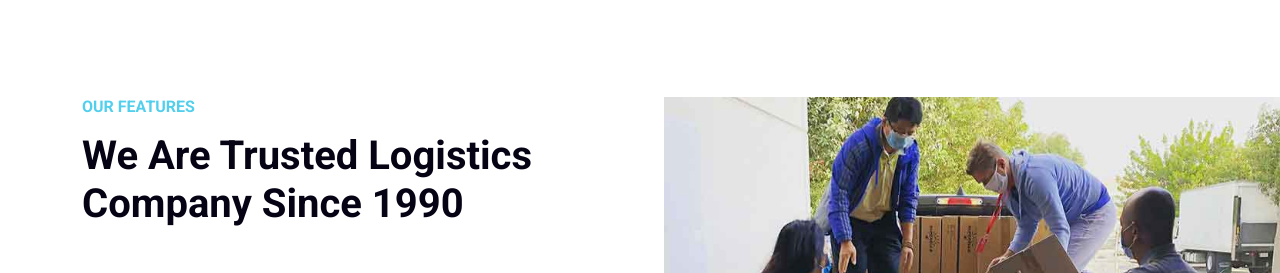
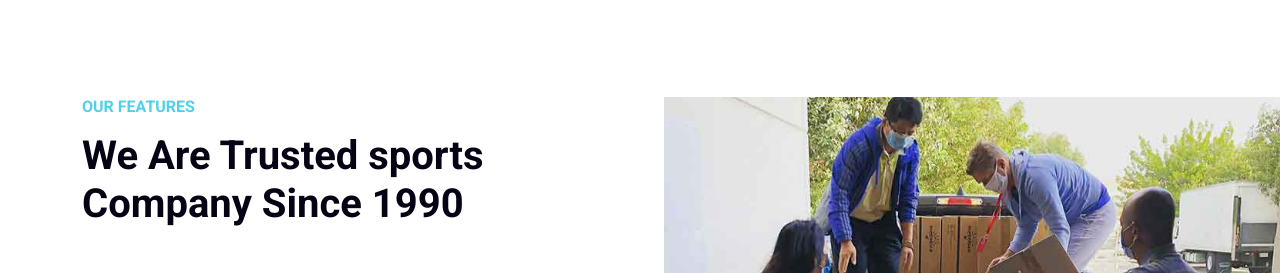
Before and after one commit to louis-odr/sports-website, a plain HTML site: page about.html in a window 1280 px wide. Shown: the part 1820-2093 px from the top of the page. Drawn offline with nearby package versions, Linux system fonts and the light colour scheme.

```diff
--- a/about.html
+++ b/about.html
@@ -173,7 +173,7 @@
             <div class="row g-5 mx-lg-0">
                 <div class="col-lg-6 feature-text wow fadeInUp" data-wow-delay="0.1s">
                     <h6 class="text-secondary text-uppercase mb-3">Our Features</h6>
-                    <h1 class="mb-5">We Are Trusted Logistics Company Since 1990</h1>
+                    <h1 class="mb-5">We Are Trusted sports Company Since 1990</h1>
                     <div class="d-flex mb-5 wow fadeInUp" data-wow-delay="0.3s">
                         <i class="fa fa-globe text-primary fa-3x flex-shrink-0"></i>
                         <div class="ms-4">
```
Also changed, not shown: page.html (+1 -0 lines).
